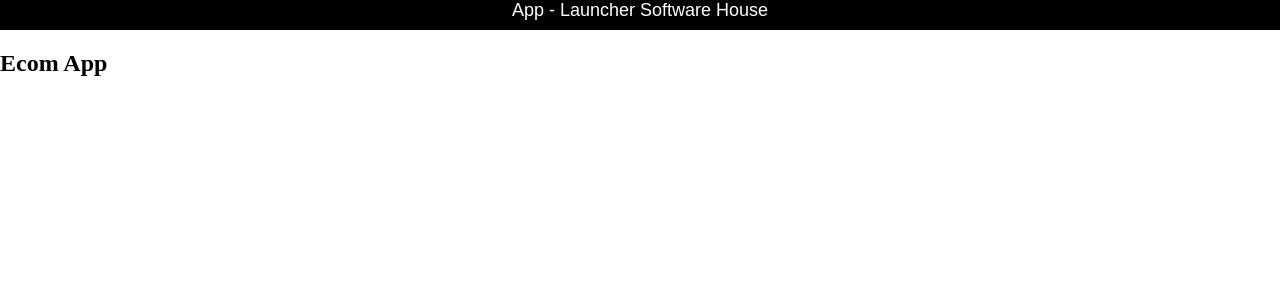
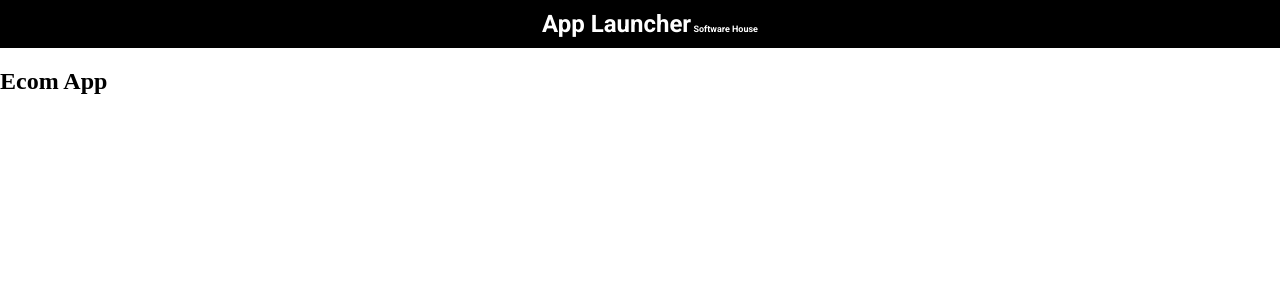
Before and after one commit to Sarfraz21/Ecom-proj, an Angular app: page / in a window 1280 px wide. Shown: the top 300 px of the page. Built offline with nearby package versions, Linux system fonts and the light colour scheme.

Commit message:
Toolbar style, add "Roboto" font import, routing

```diff
--- a/src/app/app-routing.module.ts
+++ b/src/app/app-routing.module.ts
@@ -1,10 +1,14 @@
 import { NgModule } from '@angular/core';
 import { RouterModule, Routes } from '@angular/router';
+import { MainComponent } from './components/main/main.component';
+const routes: Routes = [
 
-const routes: Routes = [];
 
+  { path: '', component:MainComponent},
+];
 @NgModule({
   imports: [RouterModule.forRoot(routes)],
   exports: [RouterModule]
 })
+
 export class AppRoutingModule { }
--- a/src/app/app.component.css
+++ b/src/app/app.component.css
@@ -0,0 +1 @@
+@import url('https://fonts.googleapis.com/css2?family=Roboto:ital,wght@0,700;1,400&display=swap');
--- a/src/app/app.module.ts
+++ b/src/app/app.module.ts
@@ -4,11 +4,13 @@ import { BrowserModule } from '@angular/platform-browser';
 import { AppRoutingModule } from './app-routing.module';
 import { AppComponent } from './app.component';
 import { ToolbarComponent } from './components/toolbar/toolbar.component';
+import { MainComponent } from './components/main/main.component';
 
 @NgModule({
   declarations: [
     AppComponent,
-    ToolbarComponent
+    ToolbarComponent,
+    MainComponent
   ],
   imports: [
     BrowserModule,
--- /dev/null
+++ b/src/app/components/main/main.component.html
@@ -0,0 +1 @@
+<p>main works!</p>
--- /dev/null
+++ b/src/app/components/main/main.component.ts
@@ -0,0 +1,15 @@
+import { Component, OnInit } from '@angular/core';
+
+@Component({
+  selector: 'app-main',
+  templateUrl: './main.component.html',
+  styleUrls: ['./main.component.css']
+})
+export class MainComponent implements OnInit {
+
+  constructor() { }
+
+  ngOnInit(): void {
+  }
+
+}
--- a/src/app/components/toolbar/toolbar.component.css
+++ b/src/app/components/toolbar/toolbar.component.css
@@ -1,9 +1,15 @@
 .toolbar{
     width: 100vw;
-    height: 30px;
     background: black;
     color:white;
     font-size: large;
     text-align: center;
-    font-family:Arial, Helvetica, sans-serif;
+    font-family: Roboto, Arial, Helvetica, sans-serif;
+    padding:10px;
 }
+.title{
+    font-size: x-large;
+}
+.title2{
+    font-size: xx-small;
+}
--- a/src/app/components/toolbar/toolbar.component.html
+++ b/src/app/components/toolbar/toolbar.component.html
@@ -1,3 +1,5 @@
 <div class="toolbar">
-    App - Launcher Software House
+
+    <span class="title"  [routerLink]="['/']">App Launcher</span>
+    <span class="title2"  [routerLink]="['/']"> Software House</span>
 </div>
```
Also changed, not shown: src/app/components/main/main.component.css (added), 1 other file (tests, documents, lock files or other folders).
